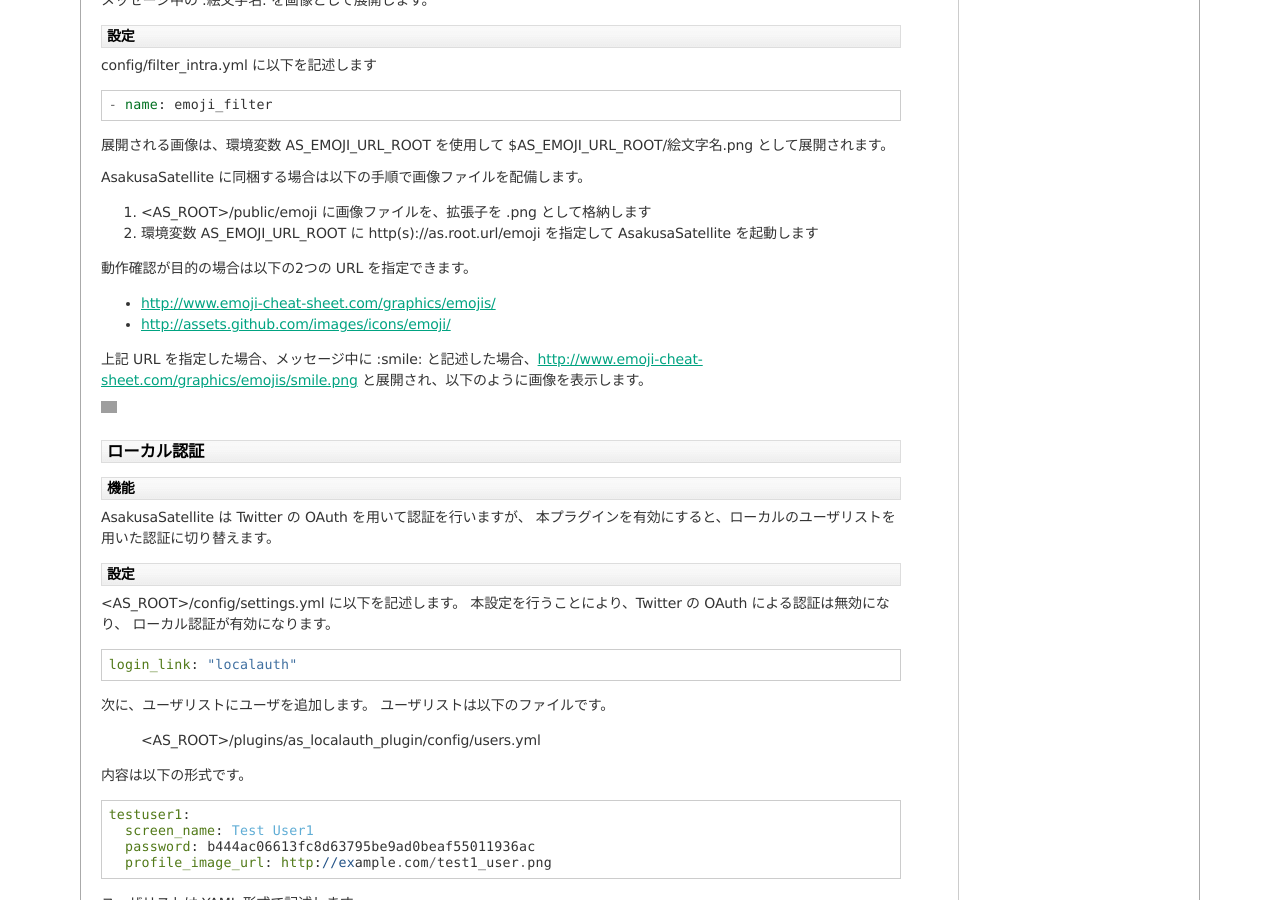
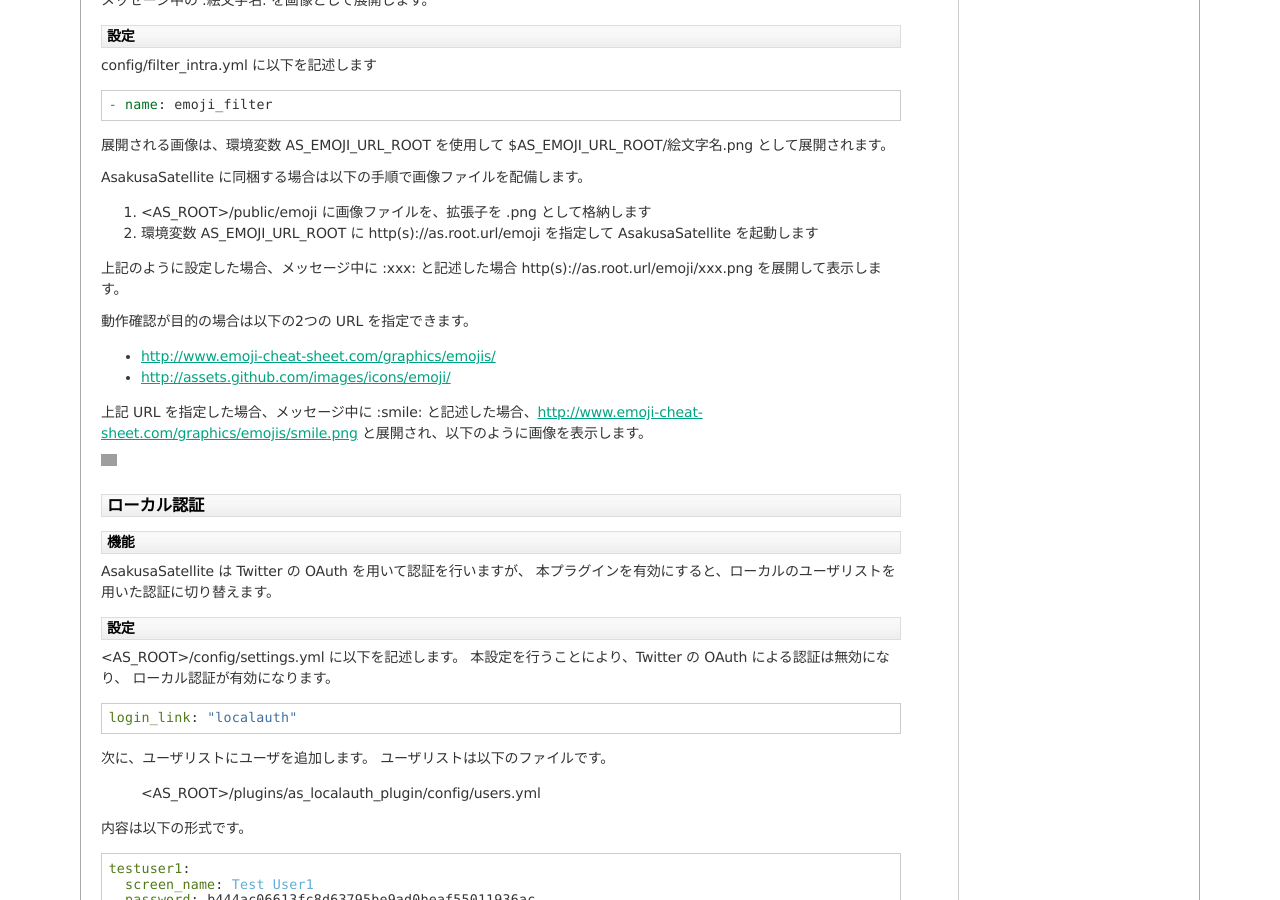
Before and after one commit to codefirst/asakusa-satellite-manual, a Sphinx documentation site: the page built from source/plugin.rst, in a window 1280 px wide and 900 px high, scrolled down 2288 px. Built offline with Sphinx 7.4.7, drawn with Linux system fonts in a browser that asks for light colours; grey boxes are pictures that could not be loaded.

Commit message:
emoji filter

```diff
--- a/source/plugin.rst
+++ b/source/plugin.rst
@@ -141,6 +141,7 @@ AsakusaSatellite に同梱する場合は以下の手順で画像ファイルを
 1. <AS_ROOT>/public/emoji に画像ファイルを、拡張子を .png として格納します
 2. 環境変数 AS_EMOJI_URL_ROOT に http(s)://as.root.url/emoji を指定して AsakusaSatellite を起動します
 
+上記のように設定した場合、メッセージ中に :xxx: と記述した場合 http(s)://as.root.url/emoji/xxx.png を展開して表示します。
 
 動作確認が目的の場合は以下の2つの URL を指定できます。
 
```
